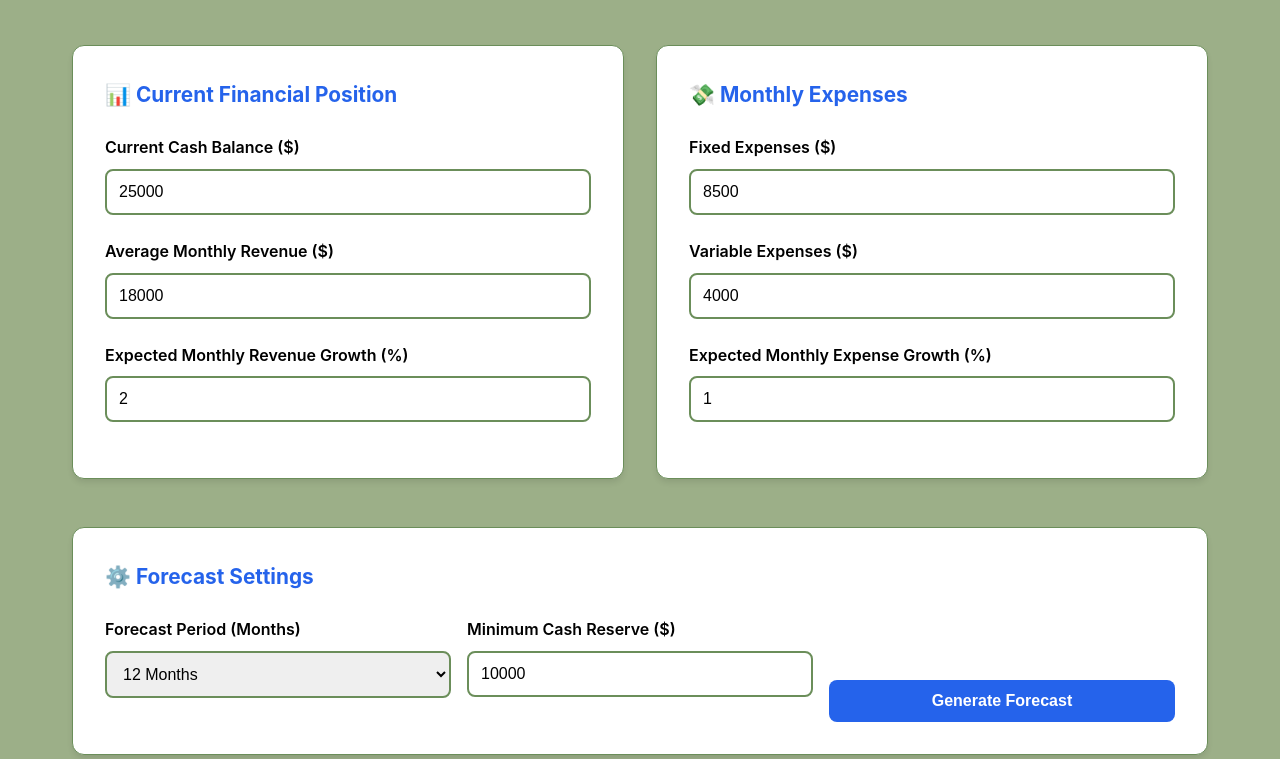
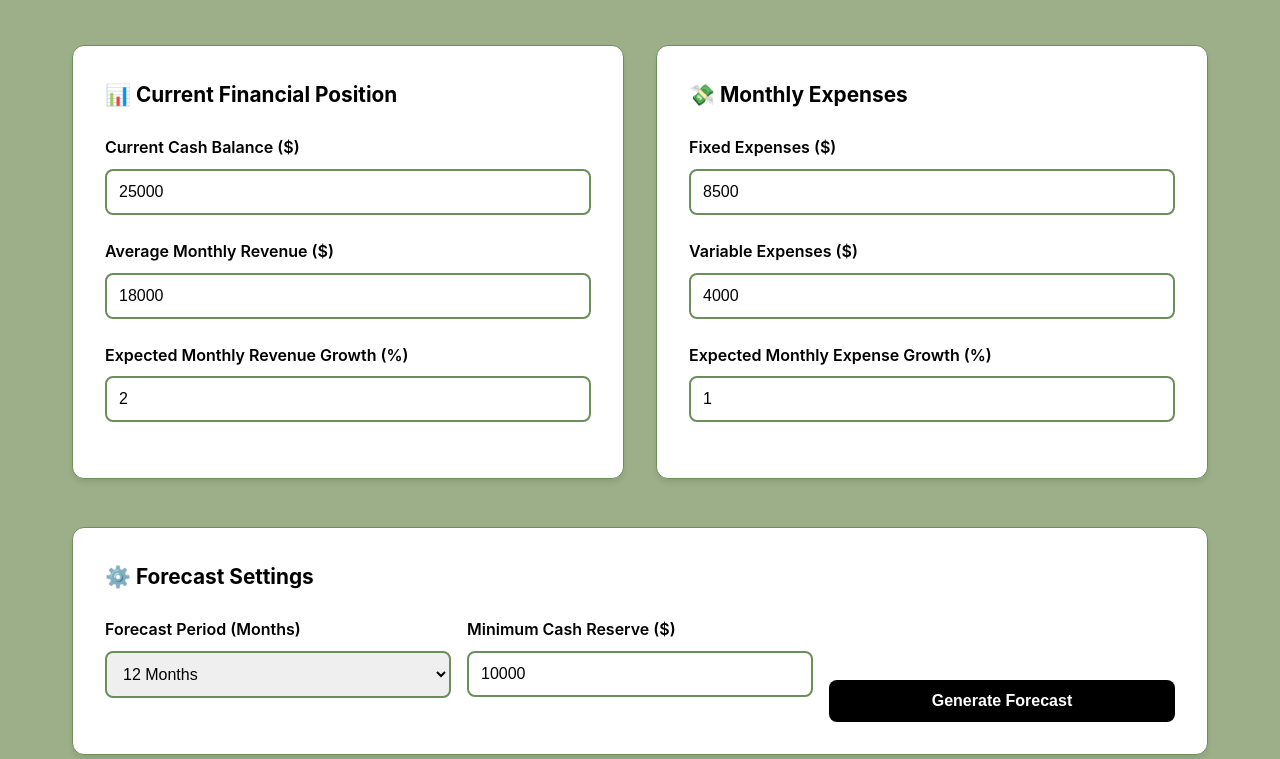
Before and after one commit to DGSConsulting/Cash-Flow-Forecaster-tool, a plain HTML site: page index.html in a window 1280 px wide. Shown: the part 135-894 px from the top of the page. Drawn offline with Linux system fonts and the light colour scheme.

Commit message:
Update index.html

```diff
--- a/index.html
+++ b/index.html
@@ -6,7 +6,7 @@
     <title>Cash Flow Forecaster | DGS Consulting</title>
     <style>
         :root {
-            --primary-color: #2563eb;
+            --primary-color: #000000;
             --primary-dark: #6B8E5A;
             --secondary-color: #64748b;
             --accent-color: #000000;
```
